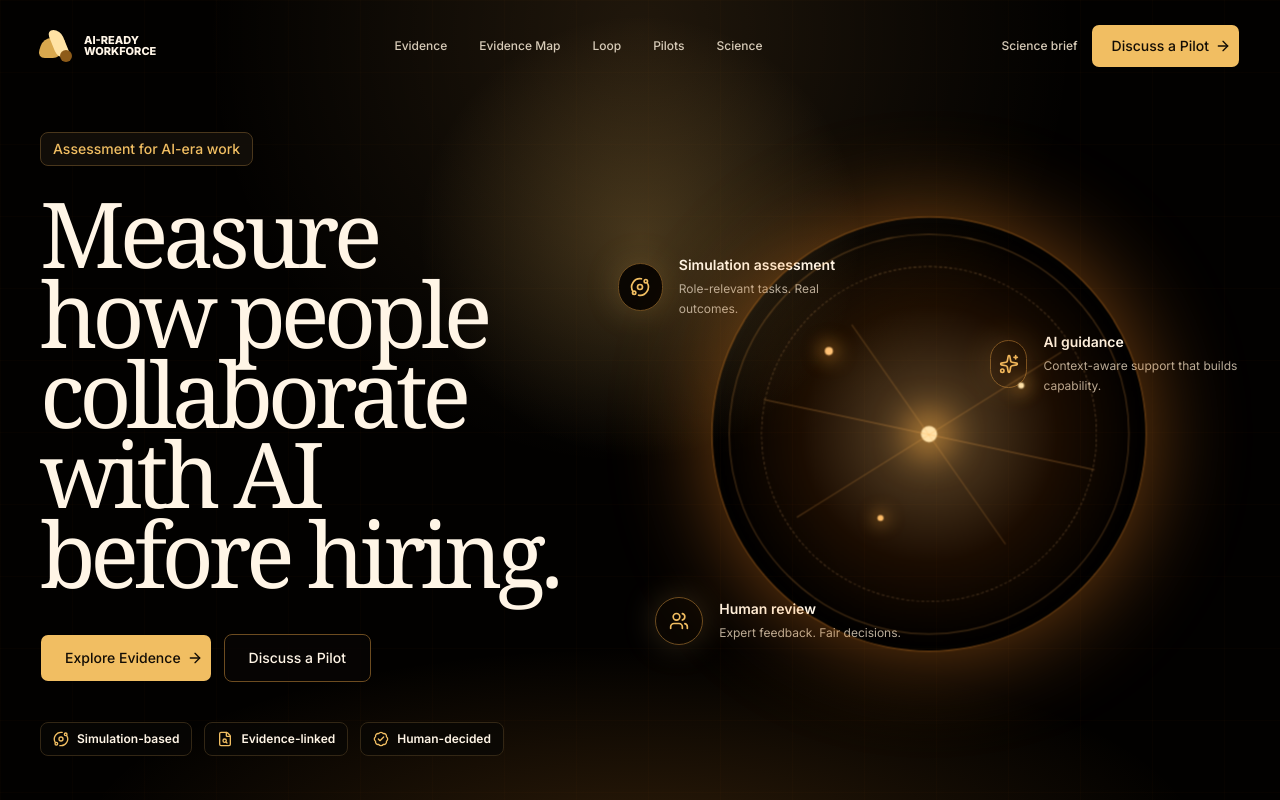
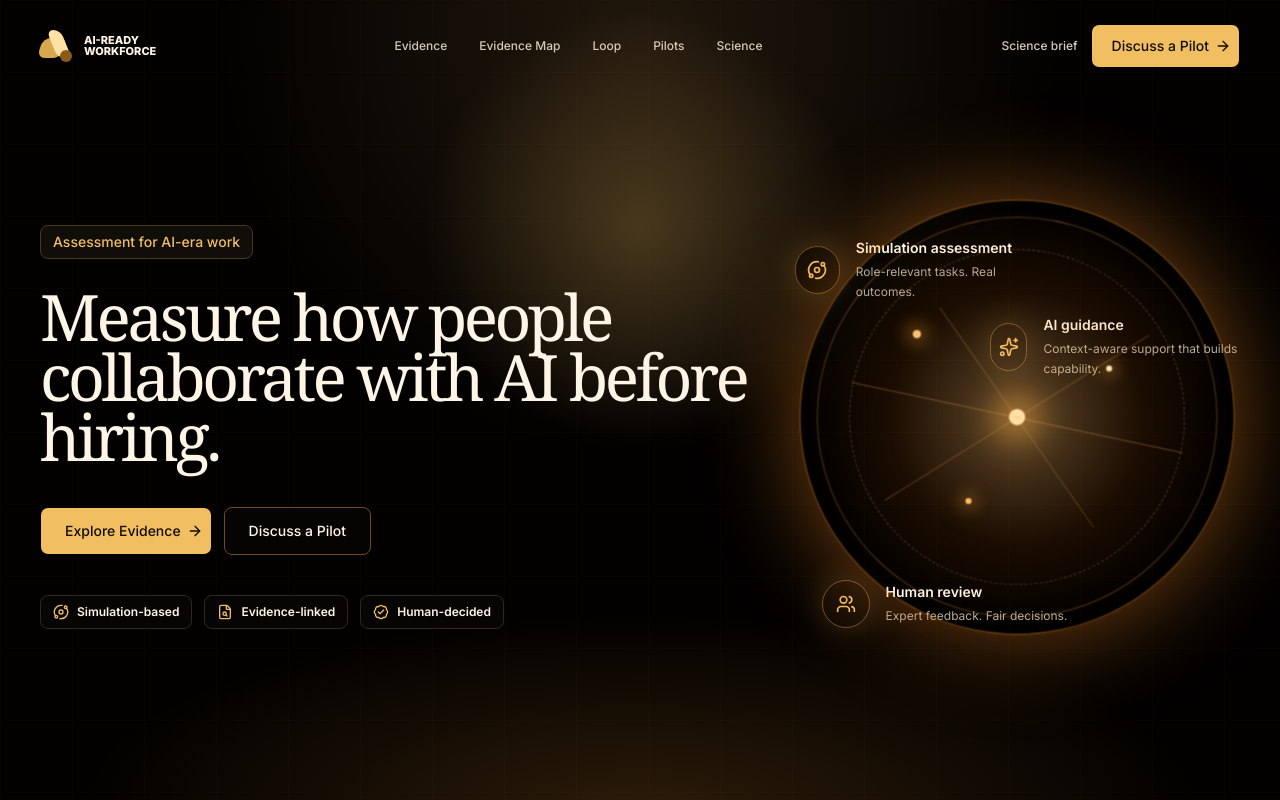
Before and after one commit to Cornell-AI-Ready-Workforce/ai-ready-workforce.github.io, a Next.js app: page /concepts/variant-b in a window 1280 px wide. Shown: the top 800 px of the page. Built offline with nearby package versions, Linux system fonts and the light colour scheme.

Commit message:
Fit Variant B hero headline

```diff
--- a/src/components/concepts/frontier-lab/landing-page.tsx
+++ b/src/components/concepts/frontier-lab/landing-page.tsx
@@ -506,14 +506,14 @@ export function FrontierLabLandingPage() {
             </div>
           </motion.nav>
 
-          <motion.div className="grid flex-1 items-center gap-12 py-12 lg:grid-cols-[0.92fr_1.08fr] lg:py-16" style={reducedMotion ? undefined : { y: heroTextY, opacity: heroTextOpacity }}>
+          <motion.div className="grid flex-1 items-center gap-12 py-12 lg:grid-cols-[1.35fr_0.85fr] lg:py-16" style={reducedMotion ? undefined : { y: heroTextY, opacity: heroTextOpacity }}>
             <motion.div animate={reducedMotion ? undefined : "visible"} className="order-1 text-left" initial={reducedMotion ? undefined : "hidden"} variants={staggerVariants}>
               <motion.div variants={heroVariants}>
                 <Badge className="rounded-md border-[#4a371c] bg-[#15100a]/82 px-3 py-1.5 text-sm text-[#f1be62]" variant="outline">
                   Assessment for AI-era work
                 </Badge>
               </motion.div>
-              <motion.h1 className="mt-7 max-w-[820px] font-serif text-[clamp(4rem,7.1vw,8.8rem)] font-normal leading-[0.88] tracking-[-0.06em] text-[#fff5e6] text-balance" variants={heroVariants}>
+              <motion.h1 className="mt-7 max-w-[980px] font-serif text-[clamp(3rem,5vw,6.6rem)] font-normal leading-[0.94] tracking-[-0.055em] text-[#fff5e6]" variants={heroVariants}>
                 Measure how people collaborate with AI before hiring.
               </motion.h1>
               <motion.div className="mt-10 flex flex-wrap gap-3" variants={heroVariants}>
```
